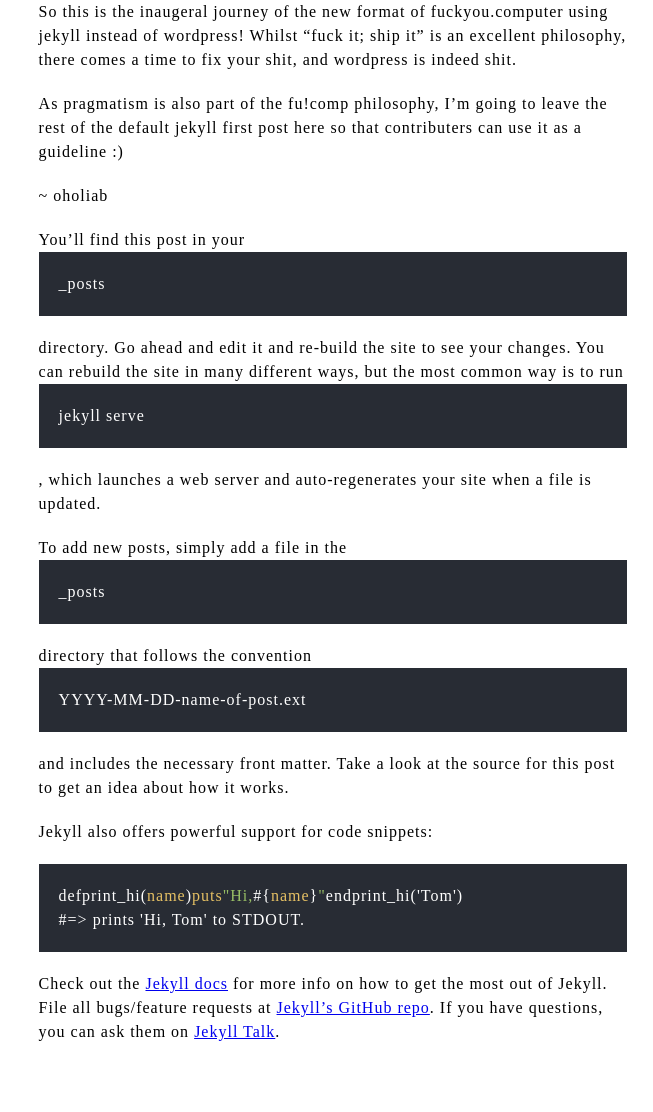
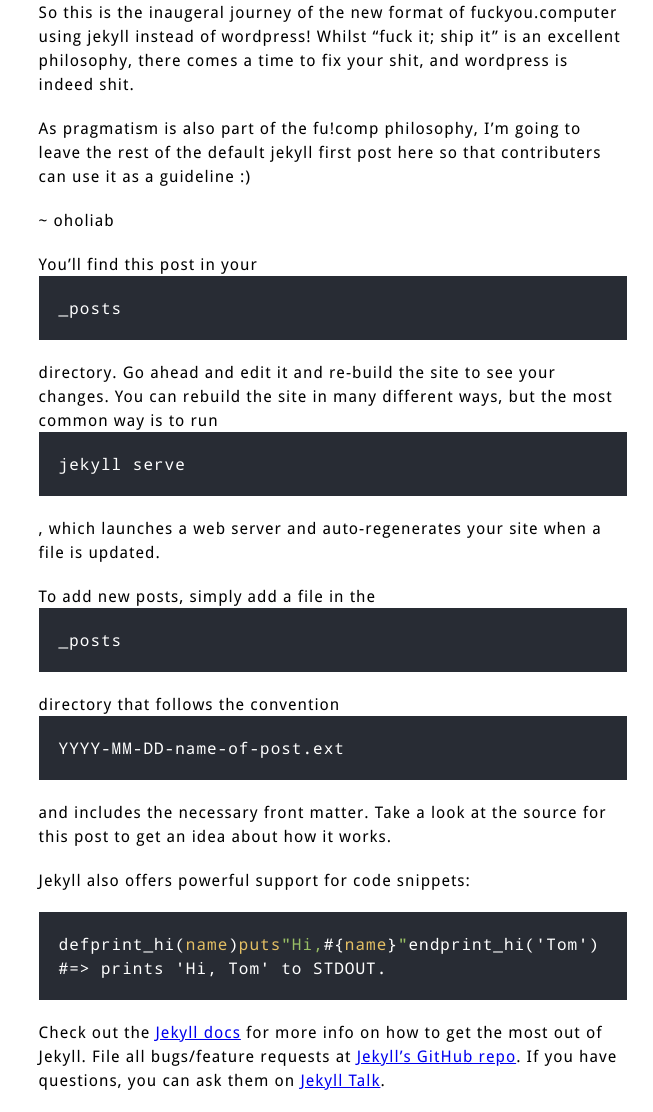
Before and after one commit to oholiab/fucomp.github.io, a Jekyll site: the page built from _posts/2016-09-30-welcome-to-jekyll.markdown, in a window 1280 px wide. Shown: the whole page, without its empty margins (627-1280 px from the left). Built offline with Jekyll 4.4.1, drawn with Linux system fonts in a browser that asks for light colours; before the commit the page ends 1064 px from its top, so only the background shows below that.

Commit message:
Added new fonts styles to head

```diff
--- a/_includes/head.html
+++ b/_includes/head.html
@@ -4,6 +4,7 @@
   <meta charset="utf-8" />
   <title>{% if page.title %}{{ page.title | escape }}{% else %}{{ site.title | escape }}{% endif %}</title>
   <meta name="viewport" content="width=device-width, initial-scale=1, user-scalable=no">
+  <link rel="stylesheet" href="{{ "/assets/css/fonts.css" | prepend: full_base_url }}">
   {% if page.is_post %}
   <link rel="stylesheet" href="{{ "/assets/css/reset.css" | prepend: full_base_url }}">
   <script src="{{ "/assets/js/post.js" | prepend: full_base_url }}"></script>
```
